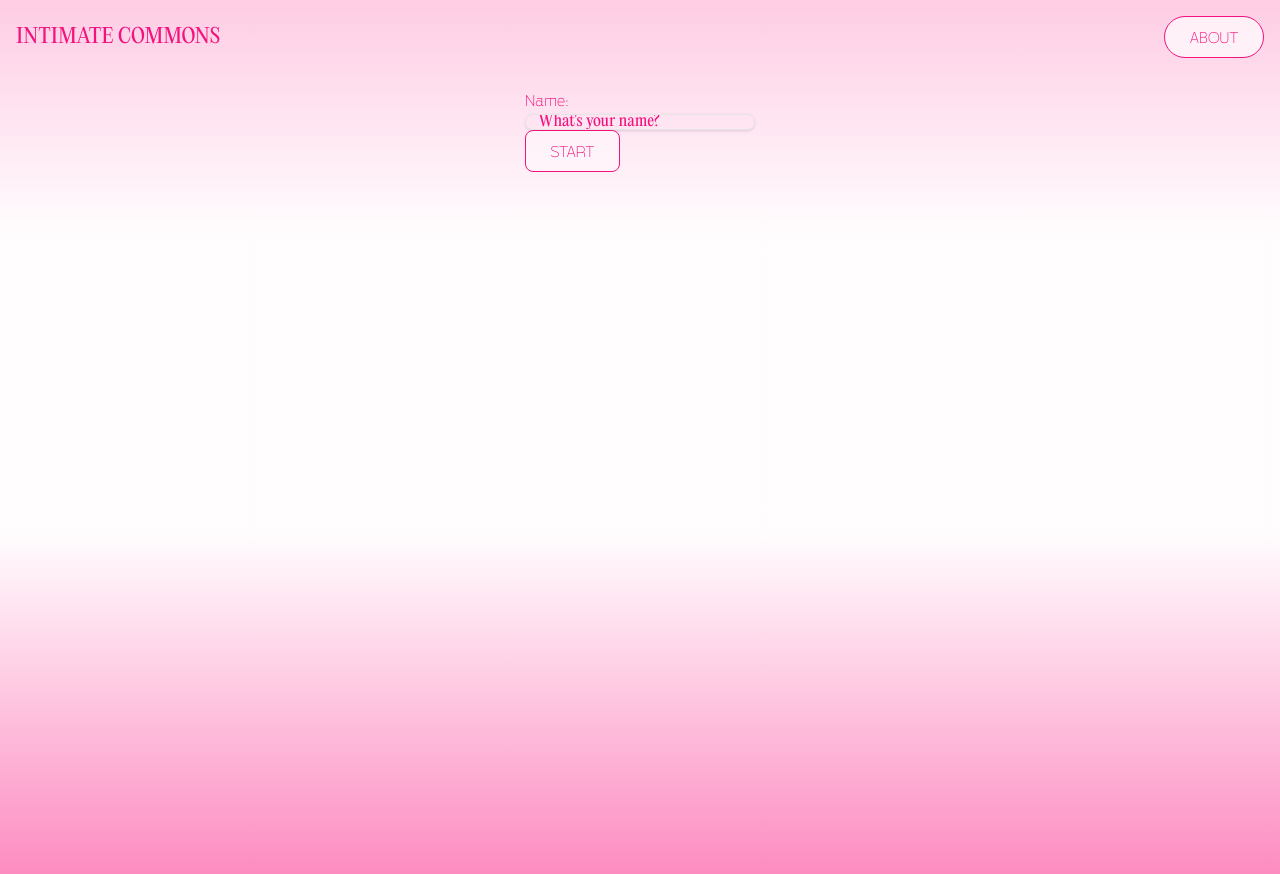
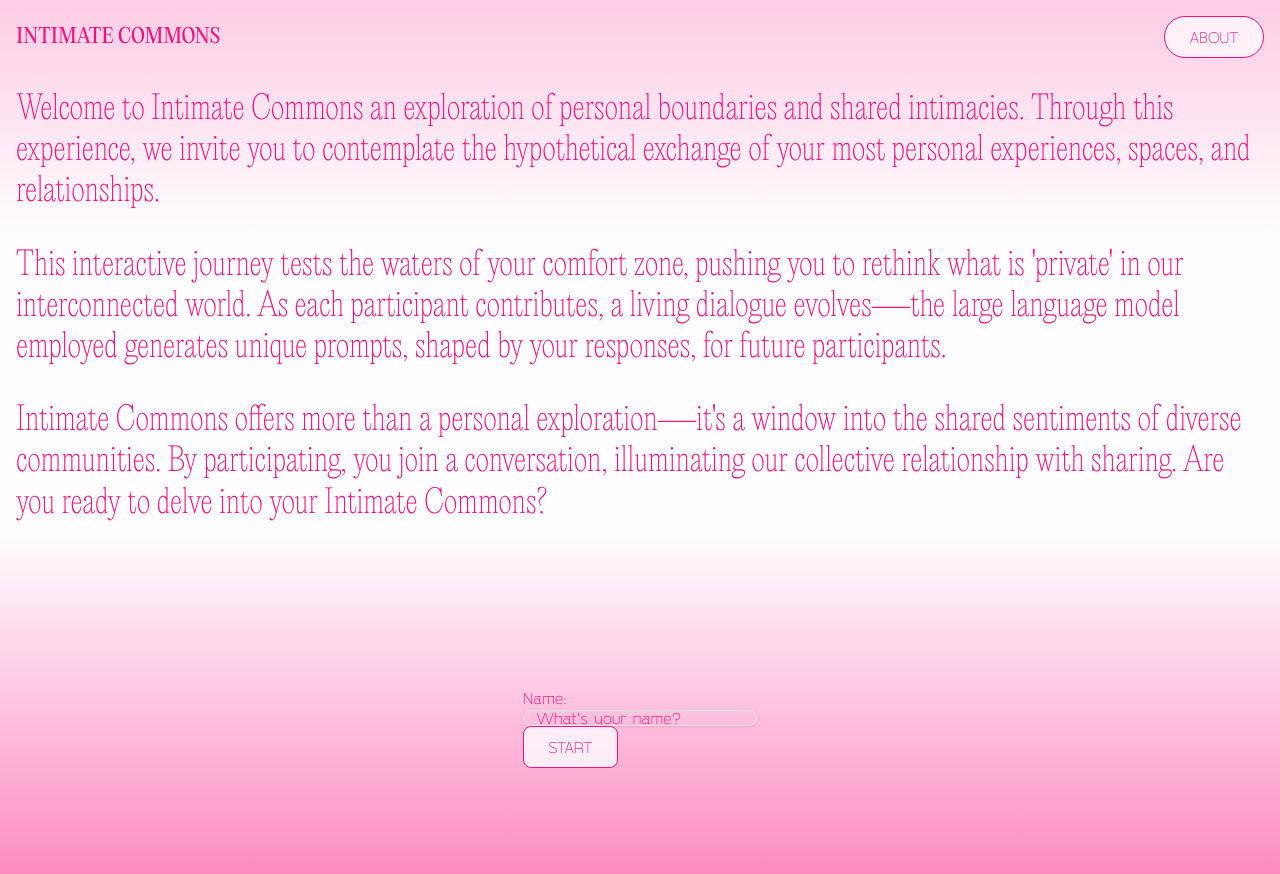
Before and after one commit to scazan/intimate-commons, a Next.js app: page / in a window 1280 px wide. Built offline with nearby package versions, Linux system fonts and the light colour scheme; no server answers; what elevenlabs would draw is missing.

Commit message:
start on homepage

```diff
--- a/src/app/page.tsx
+++ b/src/app/page.tsx
@@ -2,8 +2,31 @@ import { ChooseUser } from "@/components/User";
 
 export default async () => {
   return (
-    <main className="flex min-h-screen flex-col items-center justify-between p-4">
-      <ChooseUser />
+    <main className="flex min-h-screen flex-col items-center justify-between p-4 font-extralight font-serif text-[2rem] leading-[2.575rem] pb-32">
+      <div className="flex flex-col gap-8">
+        <p>
+          Welcome to Intimate Commons an exploration of personal boundaries and
+          shared intimacies. Through this experience, we invite you to
+          contemplate the hypothetical exchange of your most personal
+          experiences, spaces, and relationships.
+        </p>
+        <p>
+          This interactive journey tests the waters of your comfort zone,
+          pushing you to rethink what is 'private' in our interconnected world.
+          As each participant contributes, a living dialogue evolves—the large
+          language model employed generates unique prompts, shaped by your
+          responses, for future participants.
+        </p>
+        <p>
+          Intimate Commons offers more than a personal exploration—it's a window
+          into the shared sentiments of diverse communities. By participating,
+          you join a conversation, illuminating our collective relationship with
+          sharing. Are you ready to delve into your Intimate Commons?
+        </p>
+      </div>
+      <div className="fixed flex items-center justify-center bottom-8 right-0 font-sans text-base font-extralight w-full">
+        <ChooseUser className="text-center bg-background/80" />
+      </div>
     </main>
   );
 };
--- a/src/components/User/ChooseUser/index.tsx
+++ b/src/components/User/ChooseUser/index.tsx
@@ -3,13 +3,15 @@ import { Button } from "@/components/base/ui";
 import { cookies } from "next/headers";
 import { CreateUser } from "..";
 
-export const ChooseUser = () => {
+export const ChooseUser = ({ className }) => {
   const userId = cookies().get("userId");
   const userName = cookies().get("userName");
 
   return userId && userName?.value ? (
-    <Button asChild>
-      <a href="/questions">Continue as {userName.value}?</a>
+    <Button asChild className={className} variant="large">
+      <a href="/questions" className="uppercase">
+        Begin the experience
+      </a>
     </Button>
   ) : (
     <CreateUser />
```
